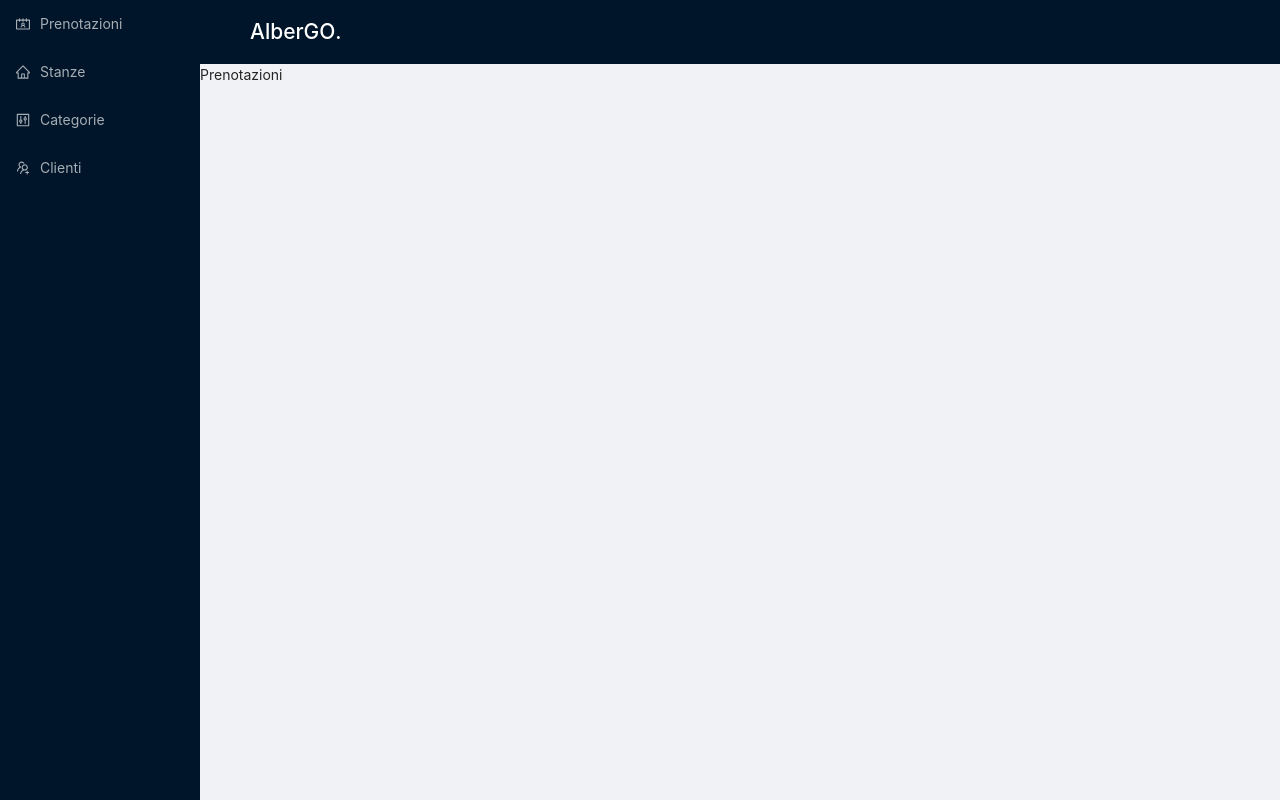
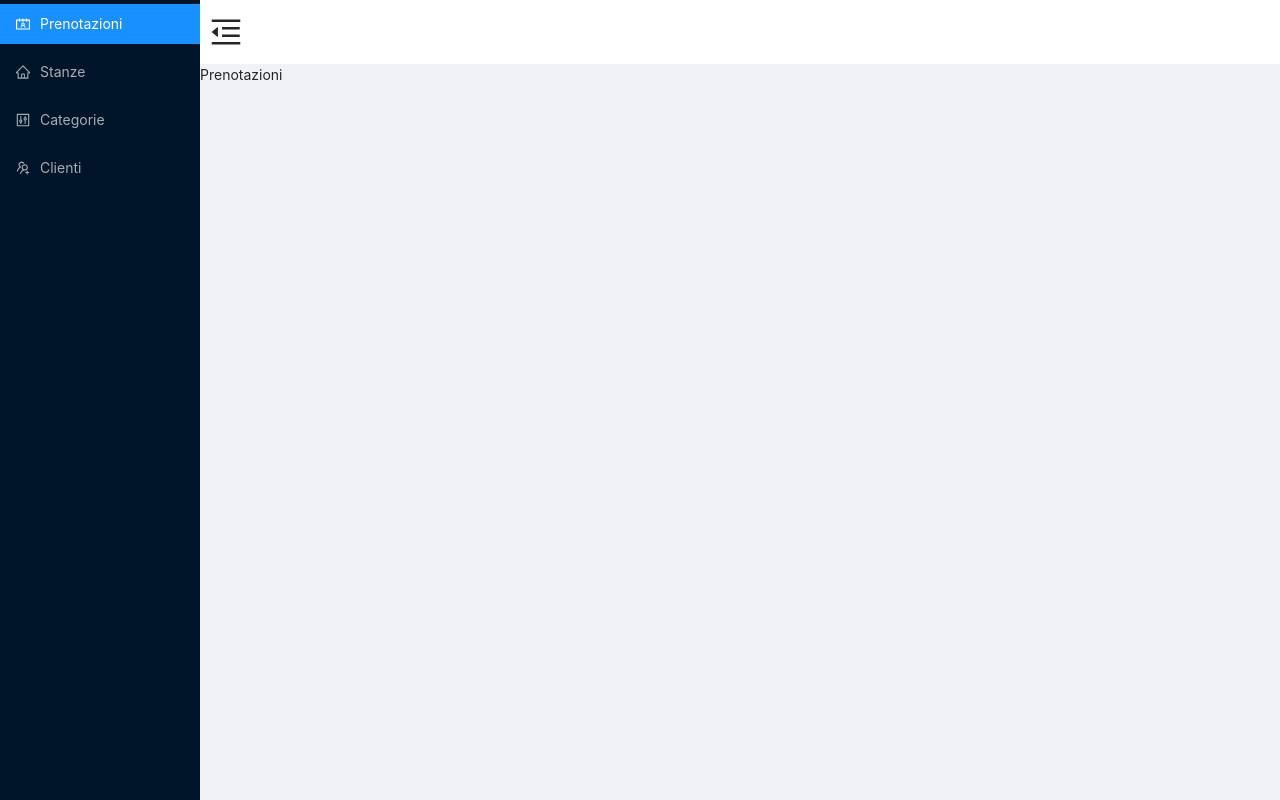
Before and after one commit to giovanniburacci/AlberGo, a React (Create React App) app: page / in a window 1280 px wide. Built offline with nearby package versions, Linux system fonts and the light colour scheme; sample sign-in values are in the browser's storage.

Commit message:
finished navigation section

```diff
--- a/src/App.scss
+++ b/src/App.scss
@@ -2,4 +2,8 @@
 
 .App {
 
+  &__header {
+    background: #ffffff;
+    padding: 0 50px 0 10px;
+  }
 }
--- a/src/App.tsx
+++ b/src/App.tsx
@@ -5,13 +5,17 @@ import { Login } from './screens/login/login';
 import './App.scss'
 import { MenuContainer } from './containers/menuContainer/menuContainer';
 import {useHistory } from 'react-router-dom'
+import HeaderContainer from './containers/headerContainer/headerContainer';
+
+const componentClassName = 'App';
 function App() {
     const { Header, Content, Sider } = Layout;
     const [isDrawerVisible,setIsDrawerVisible] = useState<boolean>(false);
     const [hasLogged,setHasLogged] = useState<boolean>(!!localStorage.getItem('logged'));
+    const [isCollapsed, setIsCollapsed] = useState<boolean>(false);
     const history = useHistory();
     return (
-        <>
+        <div className={`${componentClassName}`}>
             { !hasLogged && (
                 <Switch>
                     <Route path='/login'>
@@ -22,18 +26,16 @@ function App() {
             {
                 hasLogged ? (
                     <Layout style={{ minHeight: '100vh' }}>
-                        <Sider theme={'dark'} collapsible trigger={null}>
-                            <Menu theme={'dark'}>
-                                <MenuContainer/>
+                        <Sider theme={'dark'} collapsible trigger={null} collapsed={isCollapsed}>
+                            <Menu theme={'dark'} defaultSelectedKeys={['0']}>
+                                <MenuContainer isCollapsed={isCollapsed}/>
                             </Menu>
                         </Sider>
                         <Layout>
-                            <Header>
-                                <div>
-                                    <h2 style={{color: 'white'}}>
-                                        AlberGO.
-                                    </h2>
-                                </div>
+                            <Header className={`${componentClassName}__header`}>
+                                <HeaderContainer
+                                    isCollapsed={isCollapsed}
+                                    setCollapsed={(value) => {setIsCollapsed(value)}}/>
                             </Header>
                             <Content>
                                 <Switch>
@@ -65,7 +67,7 @@ function App() {
                     </Route>
                 )
             }
-        </>
+        </div>
     );
 }
 
--- a/src/containers/headerContainer/headerContainer.scss
+++ b/src/containers/headerContainer/headerContainer.scss
@@ -1,3 +1,6 @@
 .HeaderContainer {
-
+  display: flex;
+  align-items: center;
+  height: 100%;
+  width: 100%;
 }
--- a/src/containers/headerContainer/headerContainer.tsx
+++ b/src/containers/headerContainer/headerContainer.tsx
@@ -1,8 +1,23 @@
 import React from 'react';
+import {MenuUnfoldOutlined, MenuFoldOutlined} from '@ant-design/icons';
+import './headerContainer.scss'
 const componentClassName = 'HeaderContainer'
-export const HeaderContainer = () => {
+
+interface HeaderContainerProps {
+    setCollapsed: (value:boolean) => void,
+    isCollapsed: boolean
+}
+export const HeaderContainer = (props:HeaderContainerProps) => {
+    const {setCollapsed, isCollapsed } = props;
     return (
         <div className={`${componentClassName}`}>
+            {
+                isCollapsed ? (
+                    <MenuUnfoldOutlined style={{fontSize: '32px'}} onClick={() => {setCollapsed(false)}}/>
+                ) : (
+                    <MenuFoldOutlined style={{fontSize: '32px'}} onClick={() => {setCollapsed(true)}}/>
+                )
+            }
         </div>
     )
 }
--- a/src/containers/menuContainer/menuContainer.tsx
+++ b/src/containers/menuContainer/menuContainer.tsx
@@ -10,41 +10,55 @@ interface Option {
 }
 
 const componentClassName = 'MenuContainer'
+
+interface MenuContainerProps {
+    isCollapsed: boolean
+}
+
+export const MenuContainer = (props:MenuContainerProps) => {
+    const {isCollapsed} = props;
+
     const menuOptions: Option[] = [{
         key: 1,
         title: 'Prenotazioni',
-    icon: <ContactsOutlined />
+        icon: <ContactsOutlined style={{fontSize: isCollapsed ? '32px' : 'unset'}}/>
     },
         {
             key: 2,
             title: 'Stanze',
-        icon: <HomeOutlined />
+            icon: <HomeOutlined style={{fontSize: isCollapsed ? '32px' : 'unset'}}/>
         },
         {
             key: 3,
             title: 'Categorie',
-        icon: <ControlOutlined />
+            icon: <ControlOutlined style={{fontSize: isCollapsed ? '32px' : 'unset'}}/>
         },
         {
             key: 4,
             title: 'Clienti',
-        icon: <UsergroupAddOutlined />
-    }]
-
-export const MenuContainer = () => {
+            icon: <UsergroupAddOutlined style={{fontSize: isCollapsed ? '32px' : 'unset'}}/>
+        }];
 
     return (
         <div className={`${componentClassName}`}>
             {
                 menuOptions.map( (option,index) => {
                     return (
+                        <>
                             <MenuItem
+                                style={isCollapsed ? {
+                                    display: 'flex',
+                                    alignItems: 'center',
+                                    justifyContent: 'center'
+                                } : undefined }
                                 eventKey={String(index)}
                                 onClick={() => {console.log('hey')}}
                                 icon={option.icon}>
-
-                            {option.title}
+                                {
+                                    !isCollapsed && option.title
+                                }
                             </MenuItem>
+                        </>
                     )
                 })
             }
```
Lines whose indentation alone changed are shown as unchanged.
